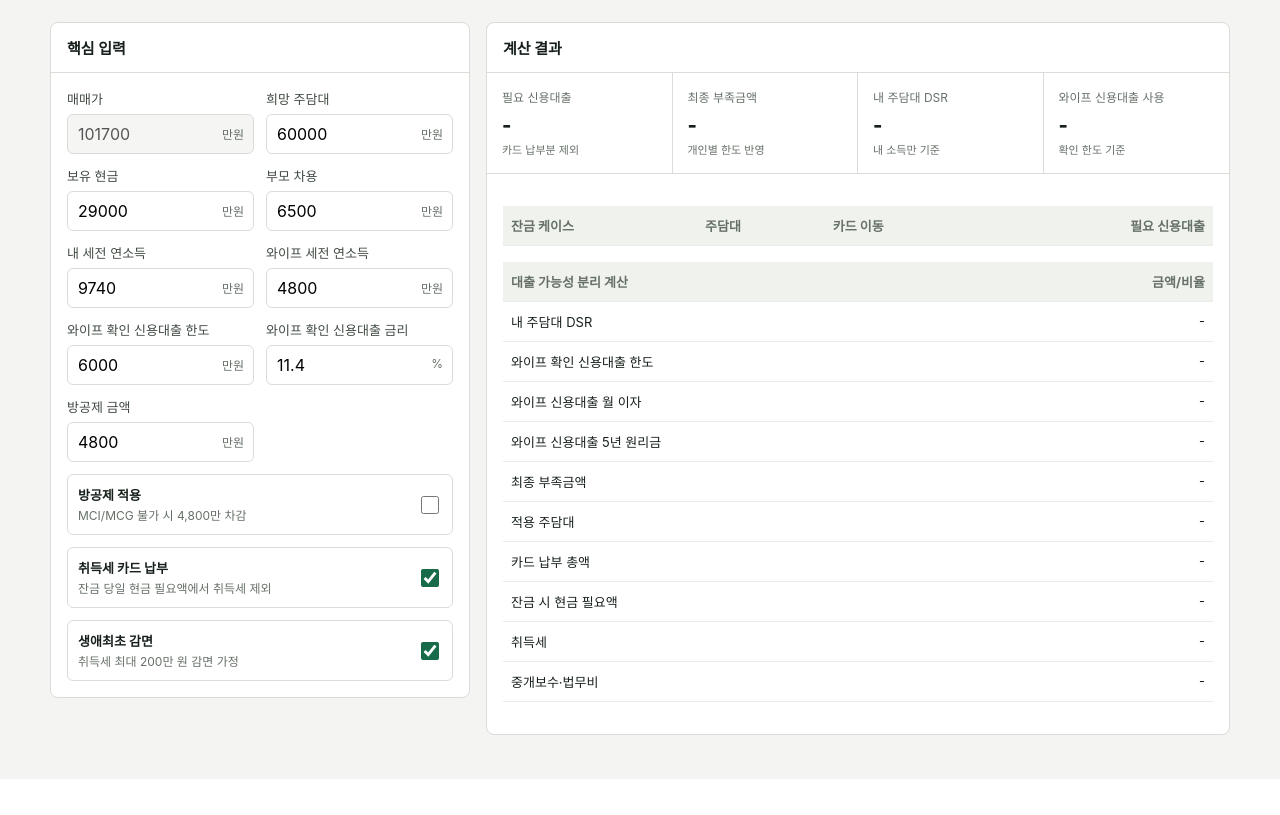
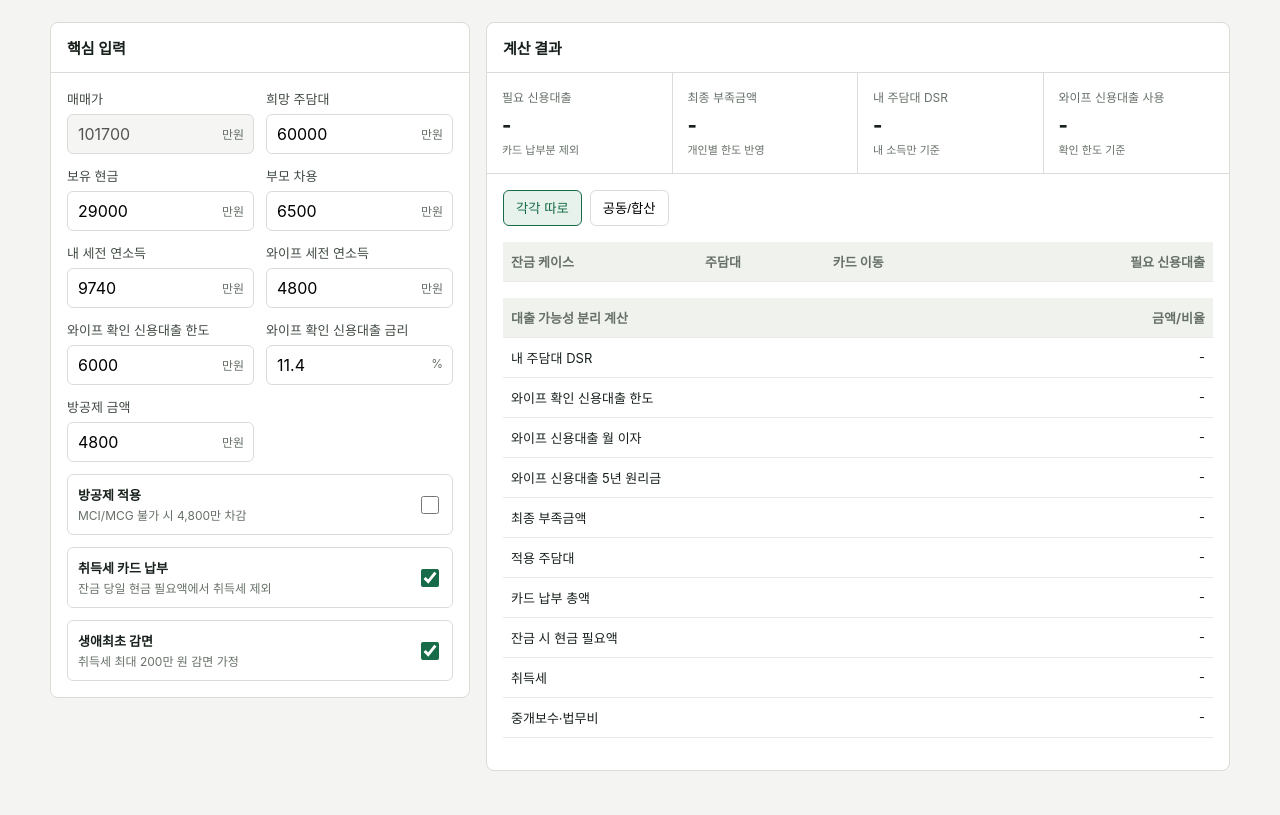
Before and after one commit to WantAirpod/house-ai, a Python web app: template src/home_decision_ai/templates/financing_calculator.html in a window 1280 px wide. Shown: the part 69-884 px from the top of the page. Before the commit the page ends 848 px from the top, so only its background shows below. Run offline with Jinja, Linux system fonts and the light colour scheme; the template is opened without the code that fills it, so the values that code supplies are empty.

Commit message:
Add separate and joint financing tabs

```diff
--- a/src/home_decision_ai/templates/financing_calculator.html
+++ b/src/home_decision_ai/templates/financing_calculator.html
@@ -51,6 +51,10 @@
       .warnings { display:grid; gap:8px; margin-top:16px; }
       .warning { padding:10px 12px; border-left:3px solid var(--warning); background:var(--warning-soft); font-size:12px; line-height:1.5; }
       .warning.danger { border-color:var(--danger); background:var(--danger-soft); }
+      .tabs { display:flex; gap:8px; margin-bottom:14px; }
+      .tab-button.active { border-color:var(--accent); background:var(--accent-soft); color:var(--accent); }
+      .tab-panel { display:none; }
+      .tab-panel.active { display:block; }
       button { min-height:36px; border:1px solid var(--line); border-radius:6px; background:var(--surface); padding:0 12px; cursor:pointer; }
       @media (max-width:900px) { .grid { grid-template-columns:1fr; } .metrics { grid-template-columns:1fr 1fr; } }
       @media (max-width:620px) { .fields,.metrics { grid-template-columns:1fr; } .header-inner { align-items:flex-start; flex-direction:column; padding:14px 0; } }
@@ -133,6 +137,11 @@
             <div class="metric"><div class="metric-label">와이프 신용대출 사용</div><div class="metric-value" id="spouse-credit">-</div><div class="metric-note" id="spouse-credit-note">확인 한도 기준</div></div>
           </div>
           <div class="body">
+            <div class="tabs">
+              <button class="tab-button active" type="button" data-tab="separate">각각 따로</button>
+              <button class="tab-button" type="button" data-tab="joint">공동/합산</button>
+            </div>
+            <div class="tab-panel active" id="tab-separate">
             <table>
               <thead><tr><th>잔금 케이스</th><th>주담대</th><th>카드 이동</th><th>필요 신용대출</th></tr></thead>
               <tbody id="case-table"></tbody>
@@ -153,6 +162,30 @@
               </tbody>
             </table>
             <div class="warnings" id="warnings"></div>
+            </div>
+            <div class="tab-panel" id="tab-joint">
+              <table>
+                <thead><tr><th>공동/합산 시나리오</th><th>금액/비율</th></tr></thead>
+                <tbody>
+                  <tr><td>부부합산 인정소득</td><td id="joint-income">-</td></tr>
+                  <tr><td>공동 주담대 스트레스 DSR</td><td id="joint-dsr">-</td></tr>
+                  <tr><td>필요 신용대출</td><td id="joint-required-credit">-</td></tr>
+                  <tr><td>DSR 기준 최대 신용대출</td><td id="joint-max-credit">-</td></tr>
+                  <tr><td>공동/합산 부족액</td><td id="joint-shortfall">-</td></tr>
+                  <tr><td>카드 납부 총액</td><td id="joint-card-total">-</td></tr>
+                  <tr><td>적용 주담대</td><td id="joint-mortgage">-</td></tr>
+                </tbody>
+              </table>
+              <table>
+                <thead><tr><th>비교</th><th>판단</th></tr></thead>
+                <tbody>
+                  <tr><td>각각 따로 최종 부족</td><td id="compare-separate-shortfall">-</td></tr>
+                  <tr><td>공동/합산 최종 부족</td><td id="compare-joint-shortfall">-</td></tr>
+                  <tr><td>유리한 방식</td><td id="better-plan">-</td></tr>
+                </tbody>
+              </table>
+              <div class="warnings" id="joint-warnings"></div>
+            </div>
           </div>
         </section>
       </div>
@@ -230,7 +263,7 @@
           else el.value = amountFields.has(id) ? values[id] / 10000 : values[id];
         });
       }
-      function readForm() {
+      function readForm(overrides = {}) {
         const payload = {...fixedPayload};
         inputIds.forEach(id => {
           const el = document.getElementById(id);
@@ -244,7 +277,7 @@
         payload.borrower_mortgage_share_percent = 100;
         payload.borrower_credit_income_limit_ratio_percent = 100;
         payload.spouse_credit_income_limit_ratio_percent = 0;
-        return payload;
+        return {...payload, ...overrides};
       }
       function annuity(principal, annualRatePercent, months) {
         if (principal <= 0) return 0;
@@ -253,7 +286,15 @@
         const f = Math.pow(1 + r, months);
         return principal * r * f / (f - 1);
       }
-      function render(result) {
+      async function calculateScenario(payload) {
+        const response = await fetch("/api/financing/calculate", {
+          method:"POST",
+          headers:{"Content-Type":"application/json"},
+          body:JSON.stringify(payload)
+        });
+        return response.json();
+      }
+      function renderSeparate(result, jointResult) {
         const form = readForm();
         const spouseLimit = form.spouse_verified_credit_limit_krw;
         const spouseCreditUsed = Math.min(result.required_credit_loan_krw, spouseLimit);
@@ -294,14 +335,48 @@
           div.textContent = message;
           warnings.appendChild(div);
         });
+        renderJoint(jointResult, finalShortfallAmount);
+      }
+      function renderJoint(result, separateShortfall) {
+        const jointShortfall = Math.max(0, result.required_credit_loan_krw - result.max_credit_loan_by_dsr_krw);
+        document.getElementById("joint-income").textContent = compactWon(result.combined_monthly_income_krw * 12);
+        document.getElementById("joint-dsr").textContent = `${result.stress_dsr_percent}%`;
+        document.getElementById("joint-required-credit").textContent = compactWon(result.required_credit_loan_krw);
+        document.getElementById("joint-max-credit").textContent = compactWon(result.max_credit_loan_by_dsr_krw);
+        document.getElementById("joint-shortfall").textContent = compactWon(jointShortfall);
+        document.getElementById("joint-shortfall").className = jointShortfall > 0 ? "danger" : "ok";
+        document.getElementById("joint-card-total").textContent = compactWon(result.card_payment_total_krw);
+        document.getElementById("joint-mortgage").textContent = compactWon(result.effective_mortgage_krw);
+        document.getElementById("compare-separate-shortfall").textContent = compactWon(separateShortfall);
+        document.getElementById("compare-separate-shortfall").className = separateShortfall > 0 ? "danger" : "ok";
+        document.getElementById("compare-joint-shortfall").textContent = compactWon(jointShortfall);
+        document.getElementById("compare-joint-shortfall").className = jointShortfall > 0 ? "danger" : "ok";
+        const better = separateShortfall === jointShortfall
+          ? "동일"
+          : separateShortfall < jointShortfall
+            ? "각각 따로"
+            : "공동/합산";
+        document.getElementById("better-plan").textContent = better;
+        const jointWarnings = document.getElementById("joint-warnings");
+        jointWarnings.innerHTML = "";
+        result.warnings.forEach(message => {
+          const div = document.createElement("div");
+          div.className = `warning${jointShortfall > 0 || result.dsr_limit_exceeded ? " danger" : ""}`;
+          div.textContent = message;
+          jointWarnings.appendChild(div);
+        });
       }
       async function calculate() {
-        const response = await fetch("/api/financing/calculate", {
-          method:"POST",
-          headers:{"Content-Type":"application/json"},
-          body:JSON.stringify(readForm())
+        const basePayload = readForm();
+        const jointPayload = readForm({
+          borrower_mortgage_share_percent: 50,
+          spouse_credit_income_limit_ratio_percent: 100,
         });
-        render(await response.json());
+        const [separateResult, jointResult] = await Promise.all([
+          calculateScenario(basePayload),
+          calculateScenario(jointPayload),
+        ]);
+        renderSeparate(separateResult, jointResult);
       }
       let timer = null;
       function queueCalculate() {
@@ -310,6 +385,13 @@
       }
       setForm(defaults);
       inputIds.forEach(id => document.getElementById(id)?.addEventListener("input", queueCalculate));
+      document.querySelectorAll(".tab-button").forEach(button => {
+        button.addEventListener("click", () => {
+          const tab = button.dataset.tab;
+          document.querySelectorAll(".tab-button").forEach(item => item.classList.toggle("active", item === button));
+          document.querySelectorAll(".tab-panel").forEach(panel => panel.classList.toggle("active", panel.id === `tab-${tab}`));
+        });
+      });
       document.getElementById("reset-button").addEventListener("click", () => { setForm(defaults); calculate(); });
       calculate();
     </script>
```
